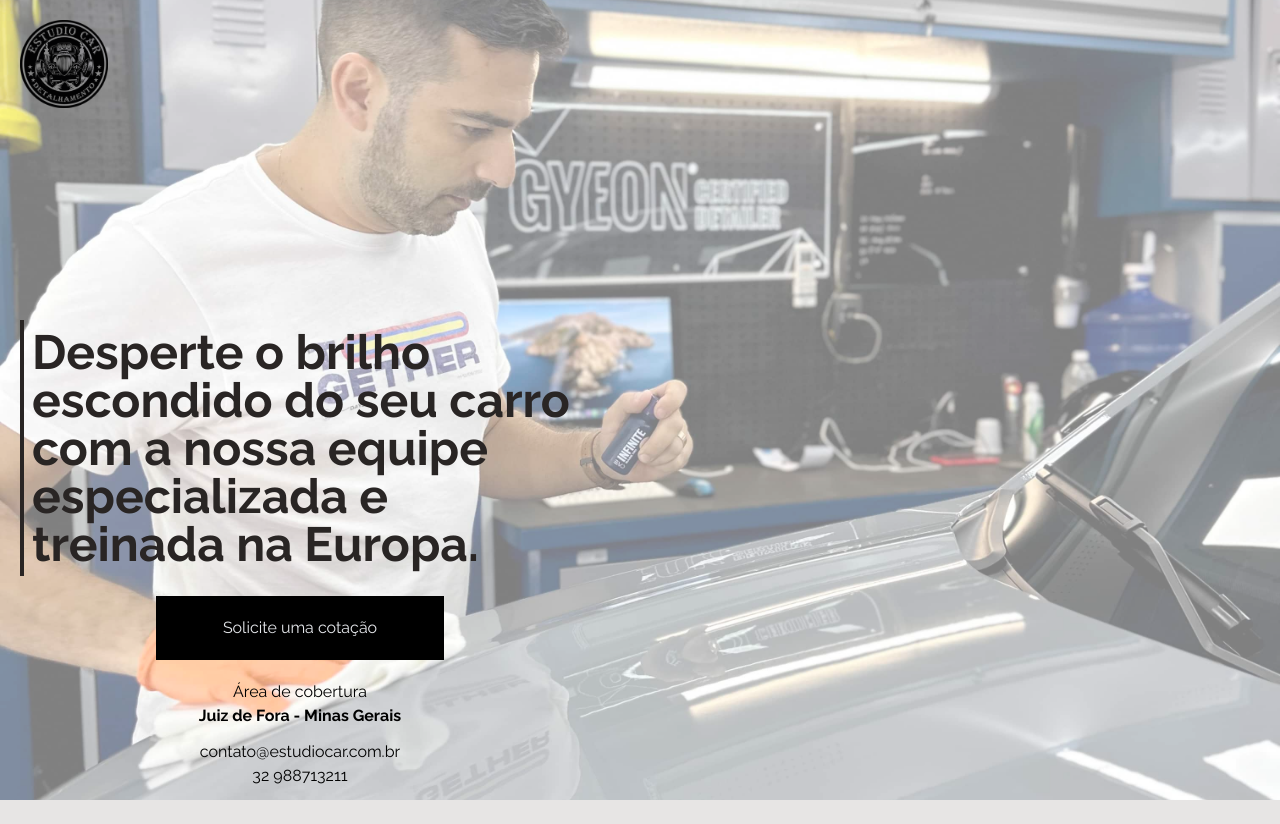
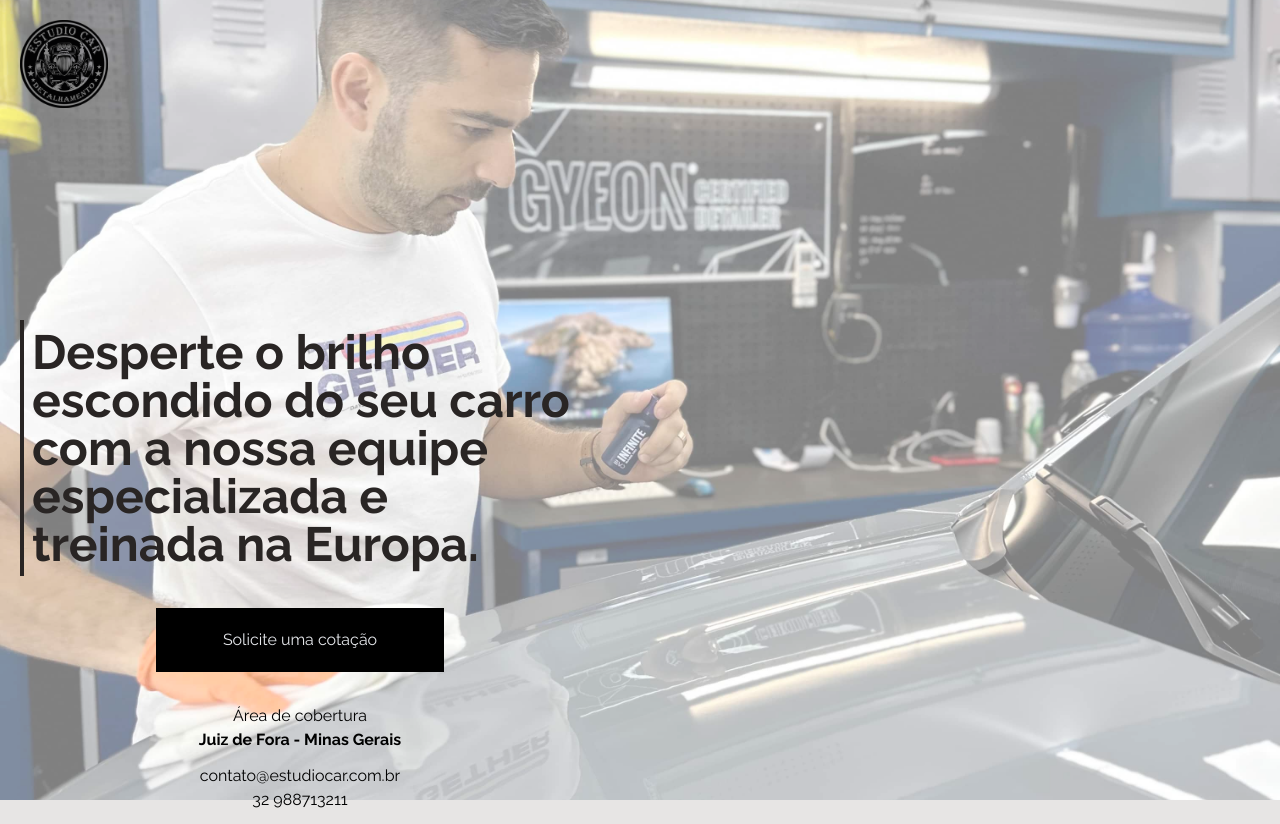
Before and after one commit to brunoprestesap/estudiocar, a React (Vite) app: page / in a window 1280 px wide. Before the commit the page ends 800 px from the top, so only its background shows below. Built offline with nearby package versions, Linux system fonts and the light colour scheme.

Commit message:
ajuste margem superior button topo

```diff
--- a/src/components/Main.jsx
+++ b/src/components/Main.jsx
@@ -27,7 +27,7 @@ const Main = () => {
 
 
                     <div className='flex justify-center'>
-                        <button className='m-5 px-8 py-5 w-72 bg-black text-gray-200'>
+                        <button className='m-8 px-8 py-5 w-72 bg-black text-gray-200'>
                             Solicite uma cotação
                         </button>
                     </div>
```
